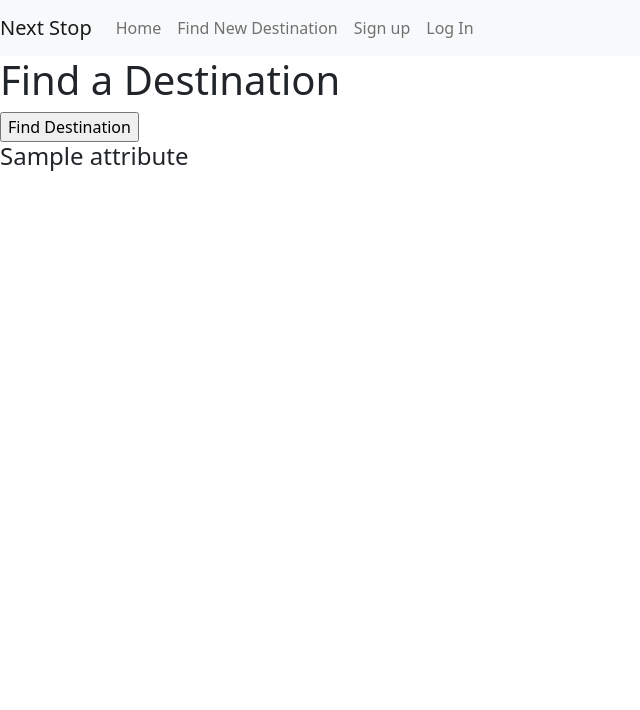
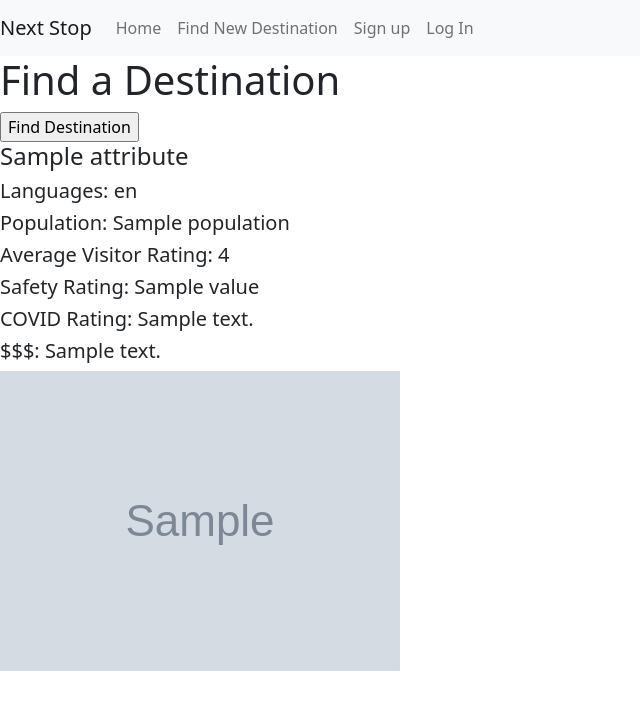
Before and after one commit to iris-personal/Next-Stop, a Django app: page /destinations/search/ in a window 1280 px wide. Shown: the top 710 px of the page, without its empty margins (0-640 px from the left). Run offline with Django 4.2, Linux system fonts and the light colour scheme; tables that the repository leaves empty hold one stand-in row (values such as "Sample post"); grey boxes marked "Sample" are stand-in pictures; a database or web service that is not in the repository returns one stand-in record (values such as "Sample title"); data that the repository does not hold is empty.

Commit message:
destinations update

```diff
--- a/main_app/templates/destinations.html
+++ b/main_app/templates/destinations.html
@@ -9,10 +9,18 @@
 
 
 
-<h4>{{ name }}</h4>
-<h4>{{ budget.value }}</h4>
-<h4>{{ safety.value }}</h4>
-<h4>{{ walk_score_url.value }}</h4>
-<h4>{{ known_for.value }}</h4>
+<h4>{{ data.data.attributes.name }}</h4>
+{% for slug in slugs %}
+    <h5>{{ slug }}</h5>
+{% endfor %}
+<h5>Languages: {{ data.data.attributes.languages }}</h5>
+<h5>Population: {{ data.data.attributes.population }}</h5>
+<h5>Average Visitor Rating: {{ data.data.attributes.average_rating }}</h5>
+<h5>Safety Rating: {{ safetyRating }}</h5>
+<h5>COVID Rating: {{ covidRating }}</h5>
+<h5>$$$: {{ text }}</h5>
+<img src='{{ photo }}'>
+
+
 
 {% endblock %}
--- a/main_app/views.py
+++ b/main_app/views.py
@@ -64,7 +64,7 @@ def destinations(request):
 
 def destinations_search(request):
   cityId = random.randint(6576468, 10936014)
-  print(cityId)
+  # print(cityId)
   secret_key = os.environ['SECRET_KEY']
   access_key = os.environ['ACCESS_KEY']
   encoded_bytes = base64.b64encode(f'{access_key}:{secret_key}'.encode("utf-8"))
@@ -72,12 +72,34 @@ def destinations_search(request):
   headers = {
     'Authorization': f'Basic {auth_key}'
   }
-  response = requests.get(f'https://api.roadgoat.com/api/v2/destinations/{cityId}', headers=headers)
+  response = requests.get(f'https://api.roadgoat.com/api/v2/destinations/7879186', headers=headers)
   data = response.json()
-  print(data["data"]["attributes"]["name"])
+  budget = data["data"]["attributes"]["budget"]
+  budgetText = budget[(list(budget.keys())[0])]
+  text = budgetText['subText']
+  safety = data['data']['attributes']['safety']
+  safetyText = safety[(list(safety.keys())[0])]
+  safetyRating = safetyText['value']
+  covid = data['data']['attributes']['covid']
+  covidText = covid[(list(covid.keys())[0])]
+  covidRating = covidText['text']
+  photo = data['included'][1]['attributes']['image']['thumb']
+  slugs = []
+  known_for = data['included']
+  print(known_for)
+  for item in data['included']:
+    if item['type'] == 'known_for':
+      slugs.append(item['attributes']['slug'])
+  print(slugs)
+  # print(data["data"]["attributes"]["name"])
 
   return render(request, 'destinations.html', {
-   'name': data["data"]["attributes"]["name"]
+   'data': data,
+   'text': text,
+   'safetyRating': safetyRating,
+   'covidRating': covidRating,
+   'photo': photo,
+   'slugs': slugs,
   })
 
 class TripsCreate(LoginRequiredMixin, CreateView):
```
